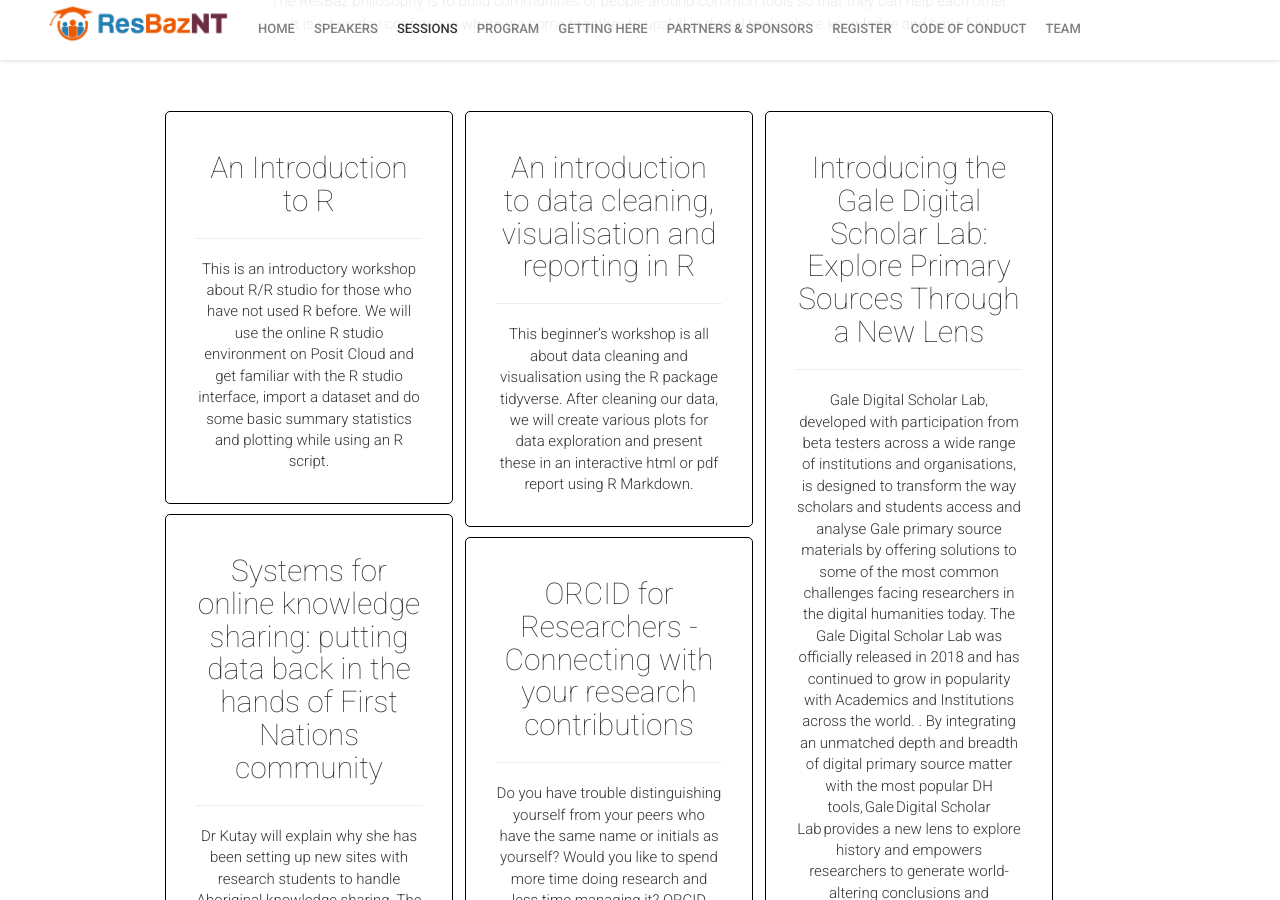
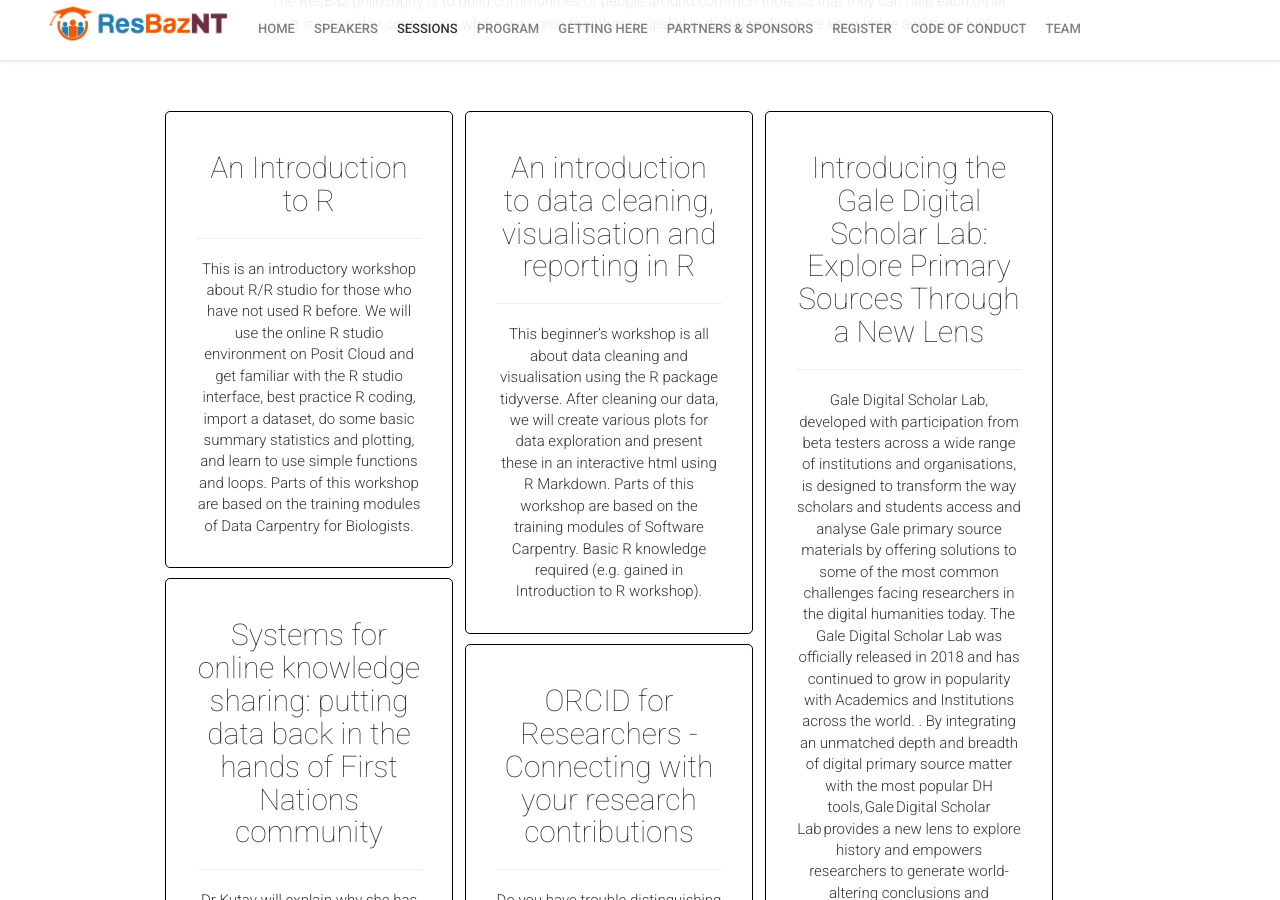
Before and after one commit to resbaznt/resbaz2023NT, a Jekyll site: the page built from sessions.html, in a window 1280 px wide and 900 px high, scrolled down 738 px. Built offline with Jekyll 4.4.1, drawn with Linux system fonts in a browser that asks for light colours; nearby versions of some CDN libraries; comment, search, counter and statistics services are not loaded; some of the changed text lies outside the part shown.

Commit message:
Update sessions.yml

```diff
--- a/_data/sessions.yml
+++ b/_data/sessions.yml
@@ -65,14 +65,14 @@
   subtype: workshop
   speakers: [3]
   #service: true
-  description: "This is an introductory workshop about R/R studio for those who have not used R before. We will use the online R studio environment on Posit Cloud and get familiar with the R studio interface, import a dataset and do some basic summary statistics and plotting while using an R script."
+  description: "This is an introductory workshop about R/R studio for those who have not used R before. We will use the online R studio environment on Posit Cloud and get familiar with the R studio interface, best practice R coding, import a dataset, do some basic summary statistics and plotting, and learn to use simple functions and loops. Parts of this workshop are based on the training modules of Data Carpentry for Biologists."
 -
   id: 1054
   title: "An introduction to data cleaning, visualisation and reporting in R"
   subtype: workshop
   speakers: [3]
   #service: true
-  description: "This beginner’s workshop is all about data cleaning and visualisation using the R package tidyverse. After cleaning our data, we will create various plots for data exploration and present these in an interactive html or pdf report using R Markdown. "
+  description: "This beginner’s workshop is all about data cleaning and visualisation using the R package tidyverse. After cleaning our data, we will create various plots for data exploration and present these in an interactive html using R Markdown. Parts of this workshop are based on the training modules of Software Carpentry. Basic R knowledge required (e.g. gained in Introduction to R workshop)."
 -
   id: 1055
   title: "Introducing the Gale Digital Scholar Lab: Explore Primary Sources Through a New Lens"
@@ -228,8 +228,8 @@ Join us for this live coding workshop where we write programs that produce resul
   title: "Creating a new culture around authenticity and generative AI"
   subtype: workshop
   speakers: [14]
-  service: true
-  hidden: true
+  #service: true
+  #hidden: true
   description: "This short presentation will provide some key strategies around having the critical conversation with your research students about the use of Generative AI. This is with the view to both demystifying its use and creating a new culture around its use. As it is still early day, and even some of our own research staff are still coming to terms with this, it is timely to consider the development of an institutional framework for its use. Such a framework is the beginning of creating a new culture that can lay the foundations for a productive engagement with Generative AI. "
 -
   id: 1072
```
